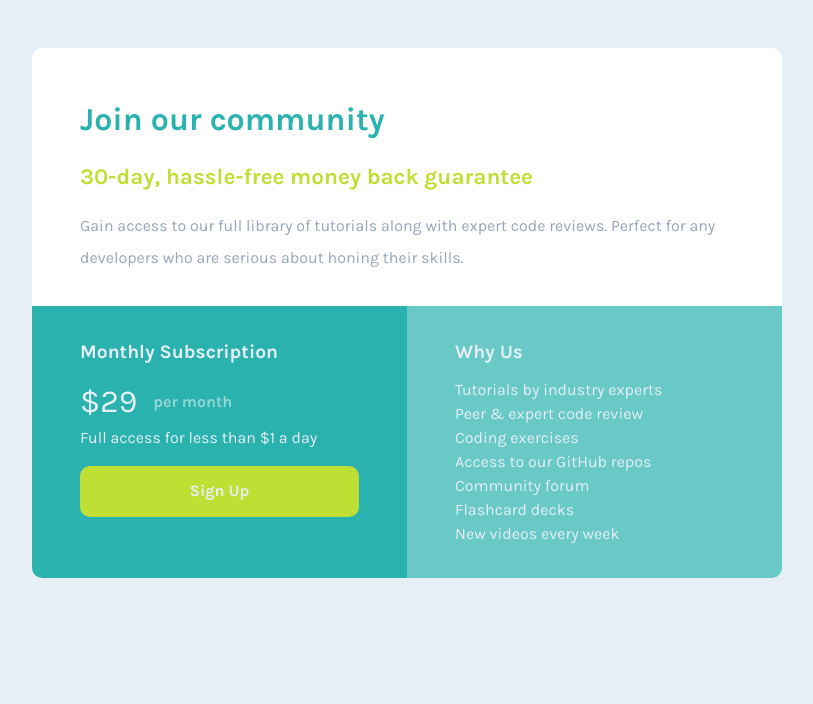
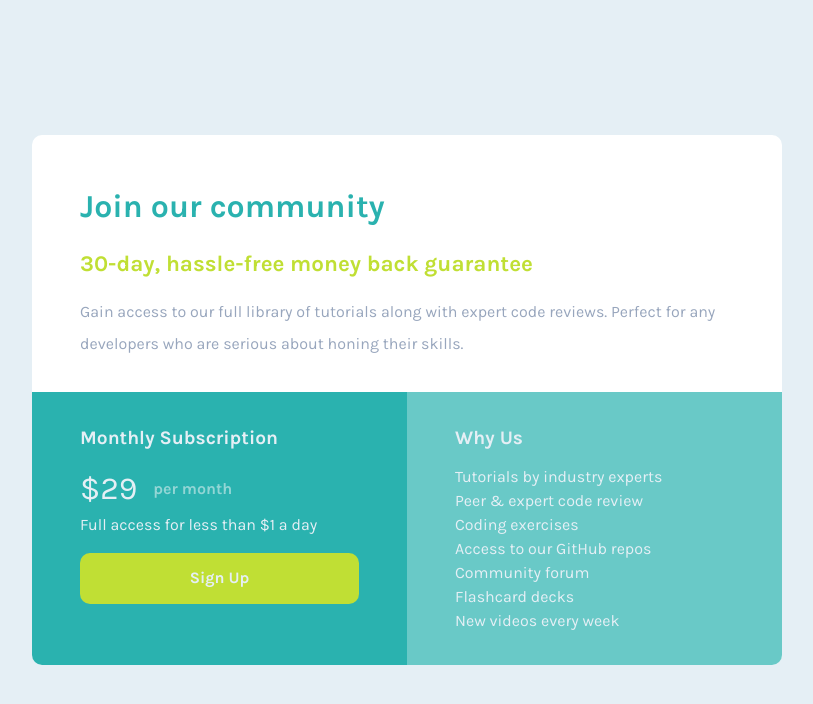
Before and after one commit to GarciaRojasP/single-price-grid, a plain HTML site: page index.html in a window 1280 px wide. Shown: the whole page, without its empty margins (233-1046 px from the left). Drawn offline with Linux system fonts and the light colour scheme.

Commit message:
Actualizado READMI y hojas de estilos

```diff
--- a/css/style.css
+++ b/css/style.css
@@ -76,7 +76,9 @@ body{
 .main{
     align-items: center;
     justify-content: center;
-    padding: 3rem 0 4rem;
+    min-height: 100vh;
+    padding: 2rem 0;
+    gap: 0;
 }
 
 /*==================== CARD ====================*/
```
Also changed, not shown: 1 other file.
